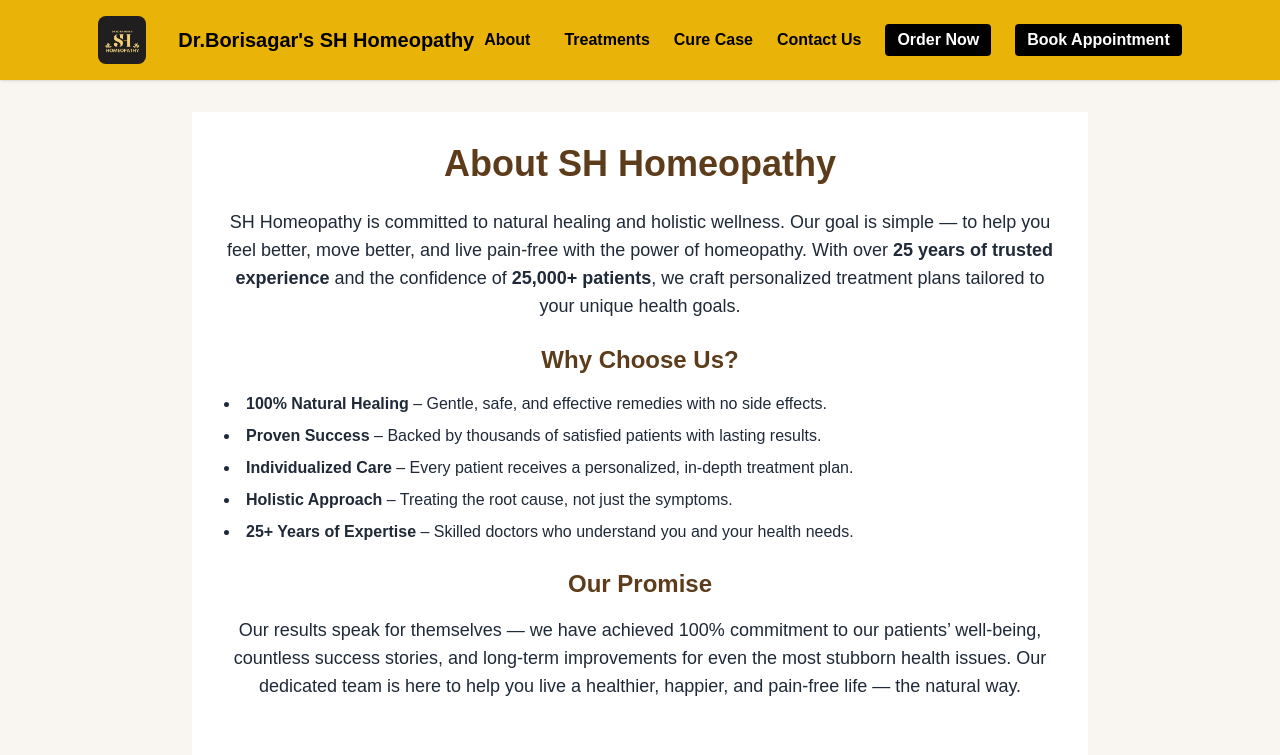
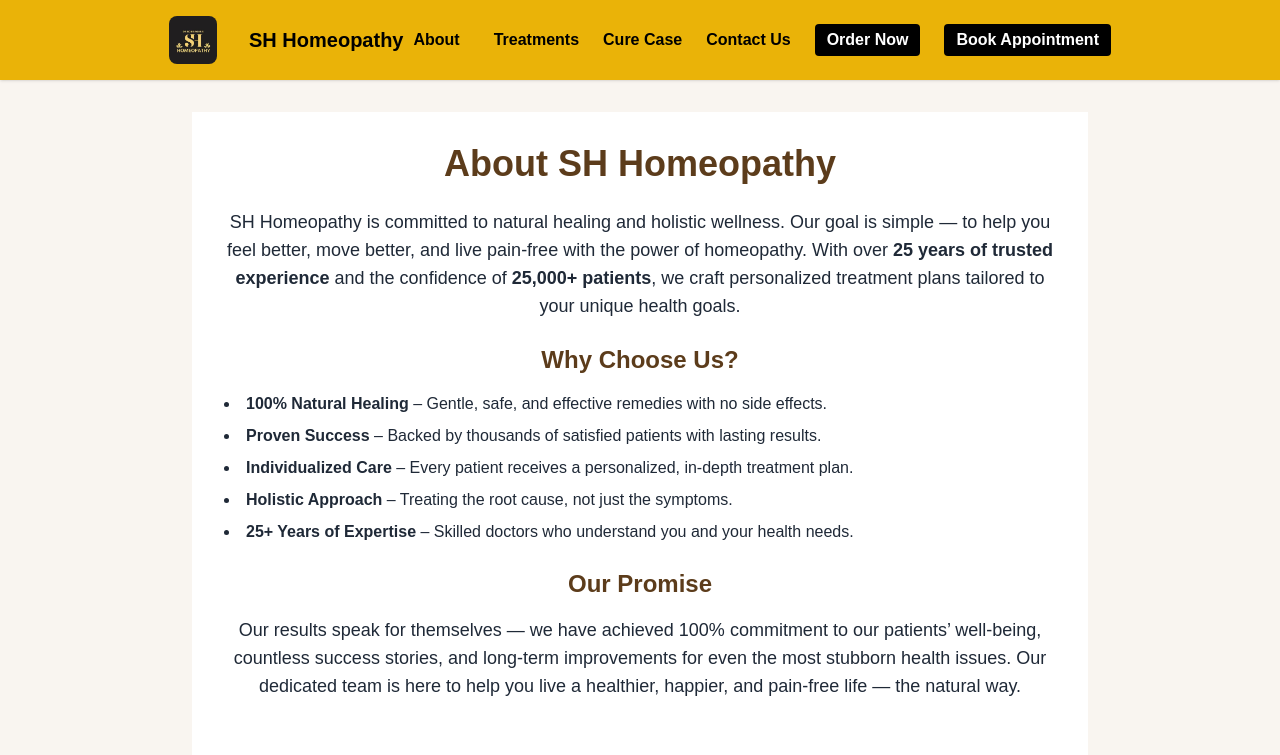
Before and after one commit to vrundaborisagar/SH_Homeopathy_Website, a Flask app: page /about in a window 1280 px wide. Shown: the top 755 px of the page. Run offline with Flask 3, Linux system fonts and the light colour scheme; some libraries are stand-ins or nearby versions.

Commit message:
Update base.html

```diff
--- a/templates/base.html
+++ b/templates/base.html
@@ -19,7 +19,7 @@
     <!-- Logo and Brand -->
     <div class="flex items-center space-x-4">
       <img src="{{ url_for('static', filename='images/logo.jpg') }}" alt="Logo" class="h-12 w-auto">
-      <a href="/" class="text-black font-bold text-xl"> Dr.Borisagar's SH Homeopathy </a>
+      <a href="/" class="text-black font-bold text-xl"> SH Homeopathy </a>
     </div>
 
     <!-- Nav Links -->
```
